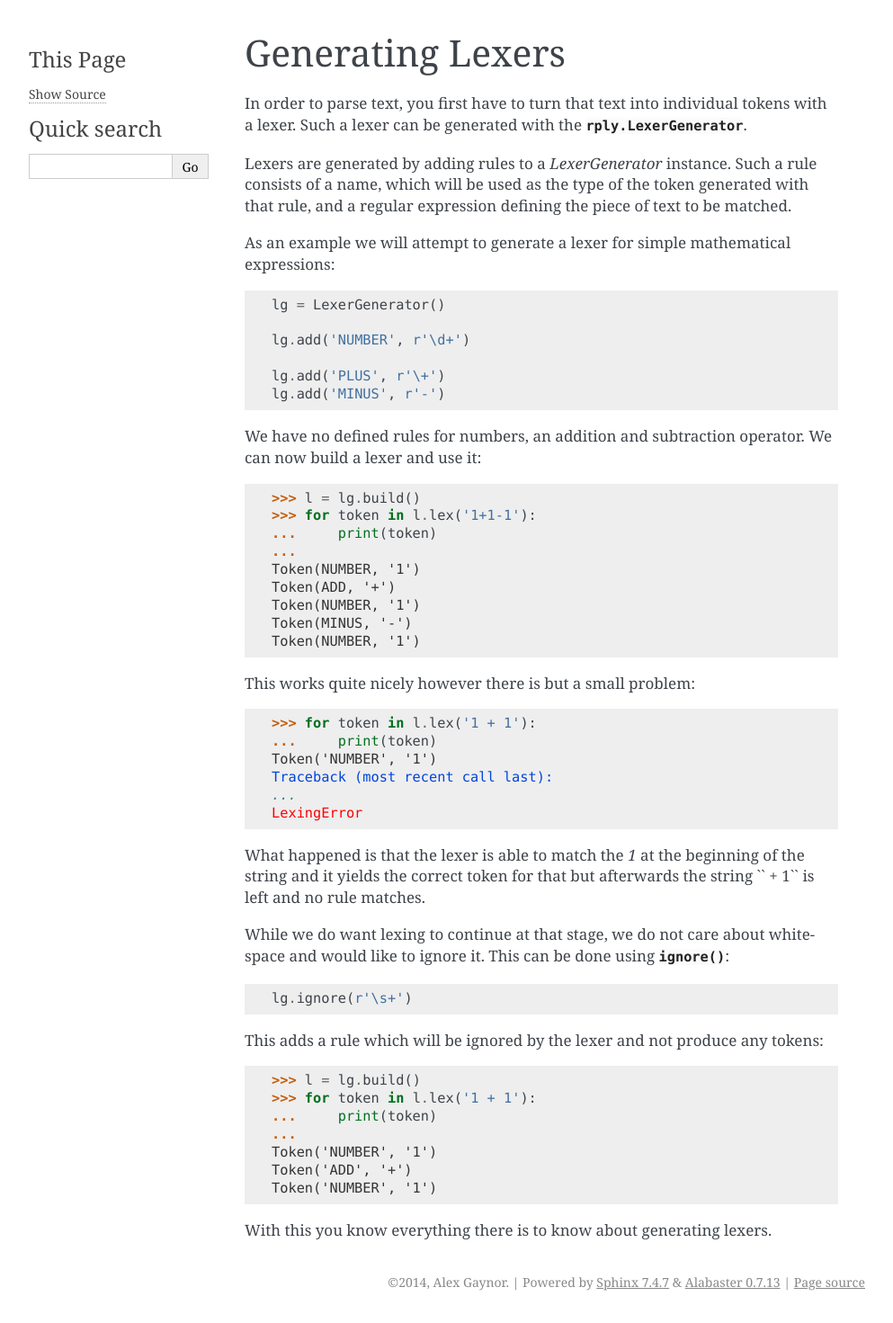
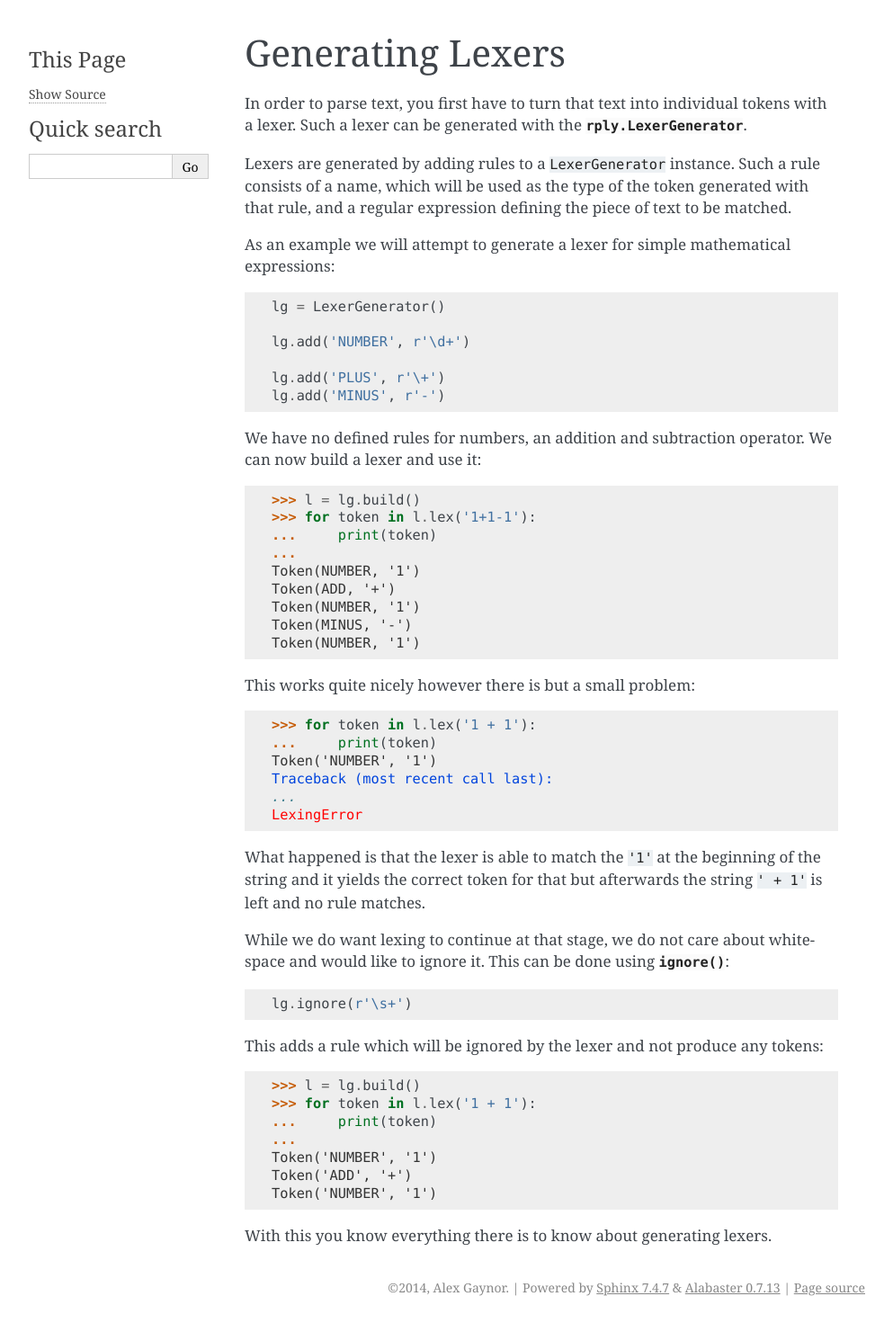
Before and after one commit to alex/rply, a Sphinx documentation site: the page built from docs/users-guide/lexers.rst, in a window 1280 px wide. Shown: the whole page at 90% size, without its empty margins (148-1141 px from the left). Built offline with Sphinx 7.4.7, drawn with Linux system fonts in a browser that asks for light colours.

Commit message:
A few small rendering fixes (#61)

```diff
--- a/docs/users-guide/lexers.rst
+++ b/docs/users-guide/lexers.rst
@@ -5,7 +5,7 @@ In order to parse text, you first have to turn that text into individual tokens
 with a lexer. Such a lexer can be generated with the
 :class:`rply.LexerGenerator`.
 
-Lexers are generated by adding rules to a `LexerGenerator` instance. Such a
+Lexers are generated by adding rules to a ``LexerGenerator`` instance. Such a
 rule consists of a name, which will be used as the type of the token generated
 with that rule, and a regular expression defining the piece of text to be
 matched.
@@ -42,9 +42,9 @@ This works quite nicely however there is but a small problem::
     ...
     LexingError
 
-What happened is that the lexer is able to match the `1` at the beginning of
+What happened is that the lexer is able to match the ``'1'`` at the beginning of
 the string and it yields the correct token for that but afterwards the string
-`` + 1`` is left and no rule matches.
+``' + 1'`` is left and no rule matches.
 
 While we do want lexing to continue at that stage, we do not care about
 whitespace and would like to ignore it. This can be done using
```
